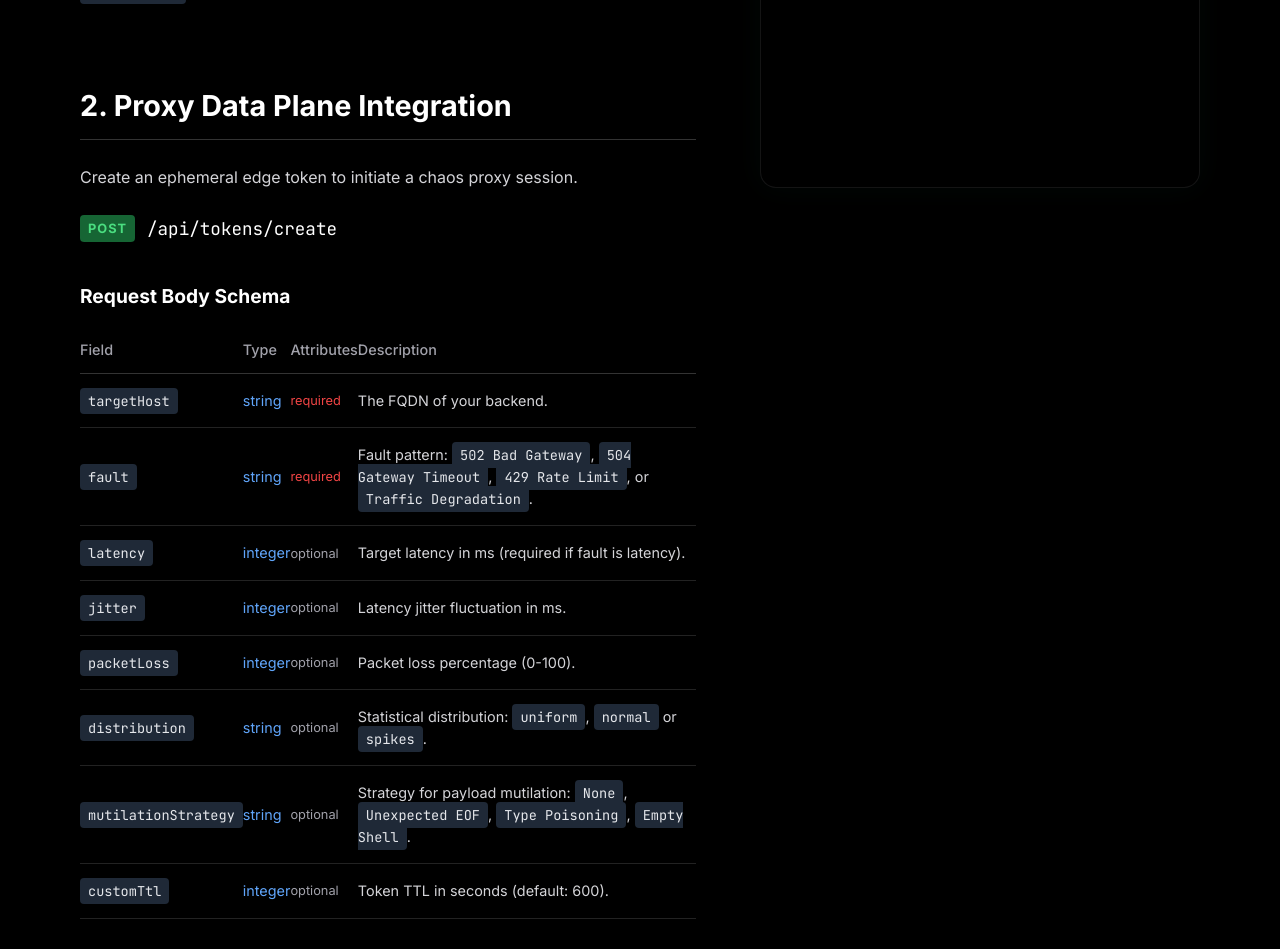
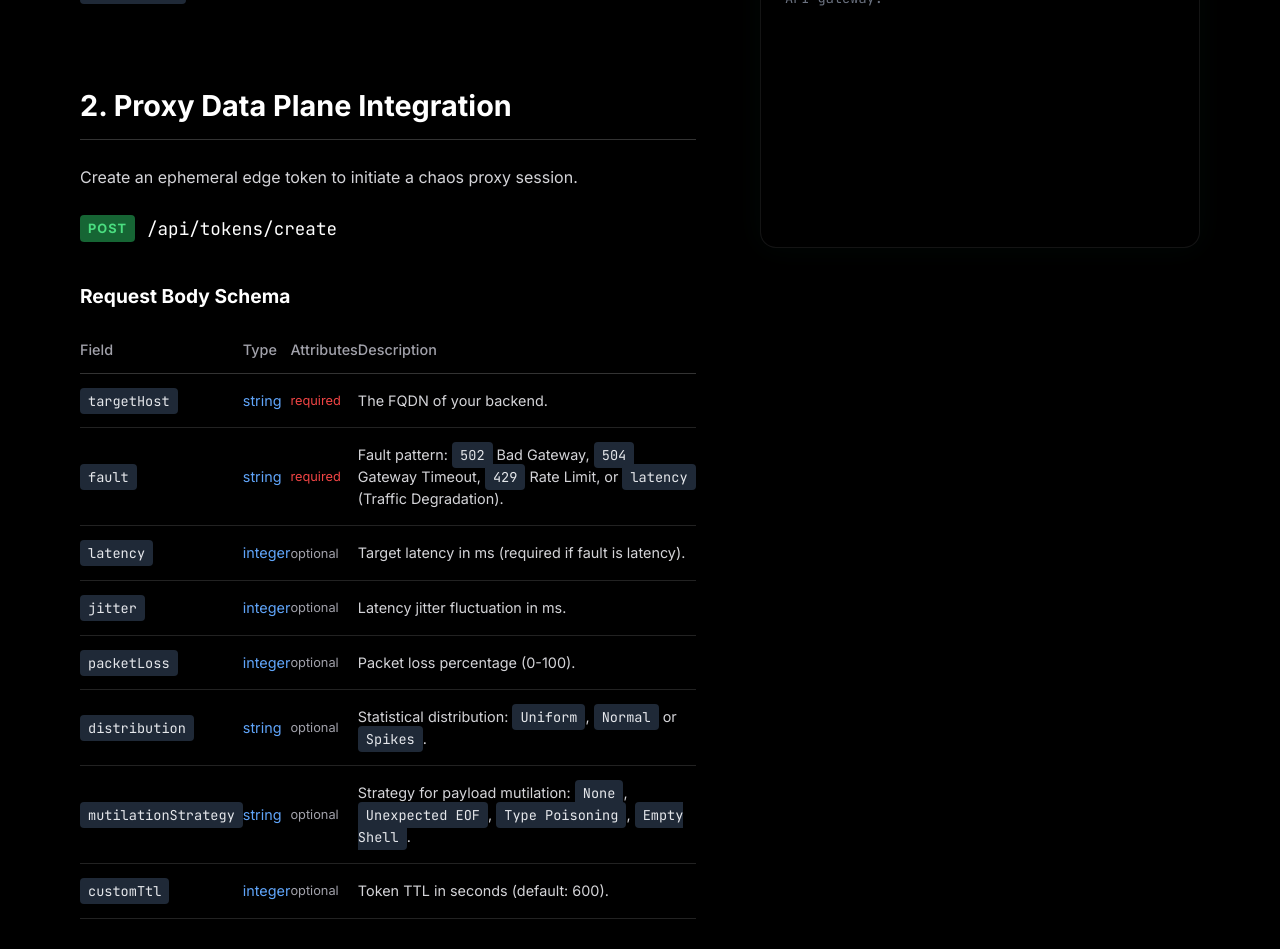
Before and after one commit to AndrewWangDev/panic_design, a Next.js app: page /docs in a window 1280 px wide. Shown: the part 522-1471 px from the top of the page. Built offline with nearby package versions, Linux system fonts and the light colour scheme; no server answers.

Commit message:
fix(docs/dashboard): correct payload alignment, API values, and tooltip wrapping

```diff
--- a/src/app/dashboard/page.tsx
+++ b/src/app/dashboard/page.tsx
@@ -2135,7 +2135,7 @@ export default function Dashboard() {
                       </div>
                     )}
                     {nxDomainTriggered && (
-                      <div className={styles.tooltipContent} style={{ width: '250px', zIndex: 10 }}>
+                      <div className={styles.tooltipContent} style={{ width: '250px', zIndex: 10, whiteSpace: 'normal' }}>
                         <strong style={{ display: 'block', marginBottom: '4px' }}>STRICT MODE</strong>
                         Invalid FQDN structure. Production target required.
                       </div>
--- a/src/app/docs/page.tsx
+++ b/src/app/docs/page.tsx
@@ -95,7 +95,7 @@ export default function Docs() {
                   <td style={{ padding: '16px 0' }}><code style={codeStyle}>fault</code></td>
                   <td style={{ padding: '16px 0', color: '#60a5fa' }}>string</td>
                   <td style={{ padding: '16px 0', color: '#ef4444', fontSize: '0.8rem' }}>required</td>
-                  <td style={{ padding: '16px 0', color: '#d4d4d8', lineHeight: 1.5 }}>Fault pattern: <code style={codeStyle}>502 Bad Gateway</code>, <code style={codeStyle}>504 Gateway Timeout</code>, <code style={codeStyle}>429 Rate Limit</code>, or <code style={codeStyle}>Traffic Degradation</code>.</td>
+                  <td style={{ padding: '16px 0', color: '#d4d4d8', lineHeight: 1.5 }}>Fault pattern: <code style={codeStyle}>502</code> Bad Gateway, <code style={codeStyle}>504</code> Gateway Timeout, <code style={codeStyle}>429</code> Rate Limit, or <code style={codeStyle}>latency</code> (Traffic Degradation).</td>
                 </tr>
                 <tr style={{ borderBottom: '1px solid #222' }}>
                   <td style={{ padding: '16px 0' }}><code style={codeStyle}>latency</code></td>
@@ -119,7 +119,7 @@ export default function Docs() {
                   <td style={{ padding: '16px 0' }}><code style={codeStyle}>distribution</code></td>
                   <td style={{ padding: '16px 0', color: '#60a5fa' }}>string</td>
                   <td style={{ padding: '16px 0', color: '#a1a1aa', fontSize: '0.8rem' }}>optional</td>
-                  <td style={{ padding: '16px 0', color: '#d4d4d8', lineHeight: 1.5 }}>Statistical distribution: <code style={codeStyle}>uniform</code>, <code style={codeStyle}>normal</code> or <code style={codeStyle}>spikes</code>.</td>
+                  <td style={{ padding: '16px 0', color: '#d4d4d8', lineHeight: 1.5 }}>Statistical distribution: <code style={codeStyle}>Uniform</code>, <code style={codeStyle}>Normal</code> or <code style={codeStyle}>Spikes</code>.</td>
                 </tr>
                 <tr style={{ borderBottom: '1px solid #222' }}>
                   <td style={{ padding: '16px 0' }}><code style={codeStyle}>mutilationStrategy</code></td>
@@ -142,13 +142,12 @@ export default function Docs() {
         <div style={{ position: 'relative' }}>
           <div style={{
             position: 'sticky',
-            top: '40px',
+            top: '100px',
             background: '#000000',
             borderRadius: '16px',
             border: '1px solid rgba(255,255,255,0.08)',
             boxShadow: '0 0 30px rgba(0,255,204,0.03)',
-            overflow: 'hidden',
-            marginTop: '-60px' // Offset to vertically align inner payload code with left-side headers
+            overflow: 'hidden'
           }}>
             <div style={{ background: '#111', padding: '12px 20px', borderBottom: '1px solid #222', display: 'flex', gap: '8px' }}>
               <div style={{ width: '12px', height: '12px', borderRadius: '50%', background: '#ff5f56' }} />
@@ -170,11 +169,11 @@ export default function Docs() {
                   <div style={{ lineHeight: 1.6 }}>
                     <span style={{ color: '#a78bfa' }}>payload</span> = {'{'}<br/>
                     &nbsp;&nbsp;<span style={{ color: '#38bdf8' }}>"targetHost"</span>: <span style={{ color: '#a3e635' }}>"api.yourbackend.com"</span>,<br/>
-                    &nbsp;&nbsp;<span style={{ color: '#38bdf8' }}>"fault"</span>: <span style={{ color: '#a3e635' }}>"Traffic Degradation"</span>,<br/>
+                    &nbsp;&nbsp;<span style={{ color: '#38bdf8' }}>"fault"</span>: <span style={{ color: '#a3e635' }}>"latency"</span>,<br/>
                     &nbsp;&nbsp;<span style={{ color: '#38bdf8' }}>"latency"</span>: <span style={{ color: '#f59e0b' }}>500</span>,<br/>
                     &nbsp;&nbsp;<span style={{ color: '#38bdf8' }}>"jitter"</span>: <span style={{ color: '#f59e0b' }}>50</span>,<br/>
                     &nbsp;&nbsp;<span style={{ color: '#38bdf8' }}>"packetLoss"</span>: <span style={{ color: '#f59e0b' }}>5</span>,<br/>
-                    &nbsp;&nbsp;<span style={{ color: '#38bdf8' }}>"distribution"</span>: <span style={{ color: '#a3e635' }}>"normal"</span>,<br/>
+                    &nbsp;&nbsp;<span style={{ color: '#38bdf8' }}>"distribution"</span>: <span style={{ color: '#a3e635' }}>"Normal"</span>,<br/>
                     &nbsp;&nbsp;<span style={{ color: '#38bdf8' }}>"mutilationStrategy"</span>: <span style={{ color: '#a3e635' }}>"Type Poisoning"</span><br/>
                     {'}'}<br/>
                     <span style={{ color: '#a78bfa' }}>headers</span> = {'{"Authorization": "Bearer $PANIC_TOKEN"}'}<br/>
```
